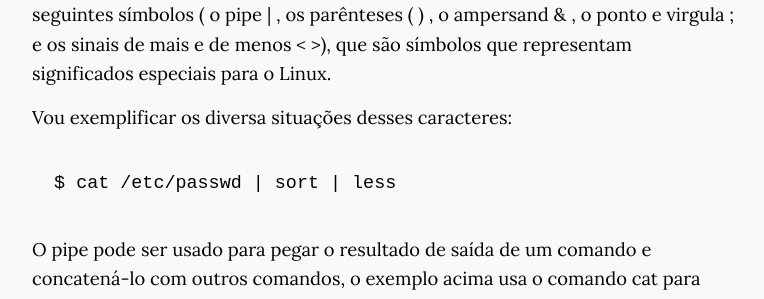
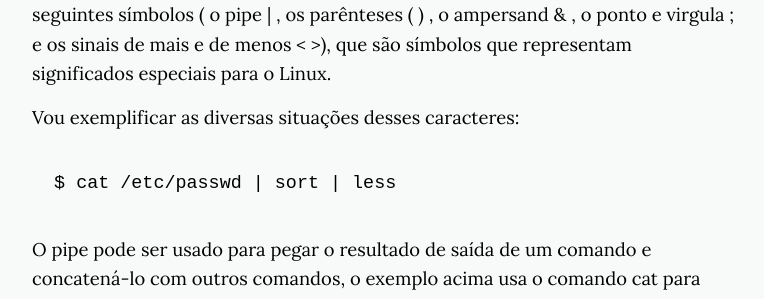
Before and after one commit to Nabucodono5or/Nabucodono5or.github.io, a Jekyll site: the page built from _posts/2018-01-07-comandos-aninhado.markdown, in a window 1280 px wide and 900 px high, scrolled down 756 px. Shown: the part 155-454 px from the top of the window, without its empty margins (256-1020 px from the left). Built offline with Jekyll 4.4.1, drawn with Linux system fonts in a browser that asks for light colours; nearby versions of some CDN libraries.

Commit message:
config yml e resolucao highlighter

```diff
--- a/_config.yml
+++ b/_config.yml
@@ -31,4 +31,4 @@
   style: compressed
 
 # Gems
-gems: [jekyll-paginate, jekyll-sitemap, octopress-autoprefixer]
+gems: [jekyll-paginate, jekyll-sitemap, octopress-autoprefixer, rouge]
--- a/_posts/2018-01-07-comandos-aninhado.markdown
+++ b/_posts/2018-01-07-comandos-aninhado.markdown
@@ -13,7 +13,7 @@
 
 Tudo isso é realizado através dos chamados meta caracteres que seriam os seguintes símbolos ( o pipe \| , os parênteses (  ) , o ampersand & , o ponto e virgula  ;  e os sinais de mais e de menos <  >), que são símbolos que representam significados especiais para o Linux.
 
-Vou exemplificar os diversa situações desses caracteres:
+Vou exemplificar as diversas situações desses caracteres:
 
 {% highlight shell_session %}
   $ cat /etc/passwd | sort | less
```
